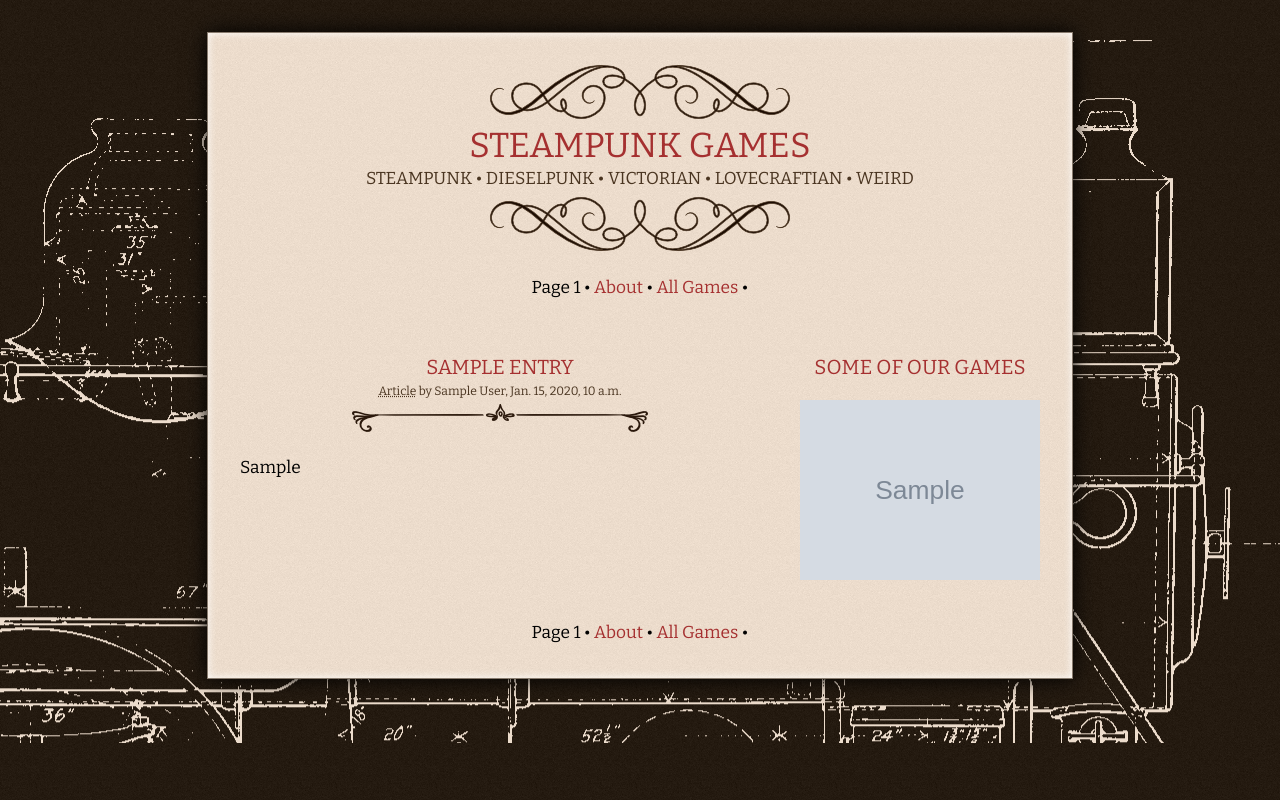
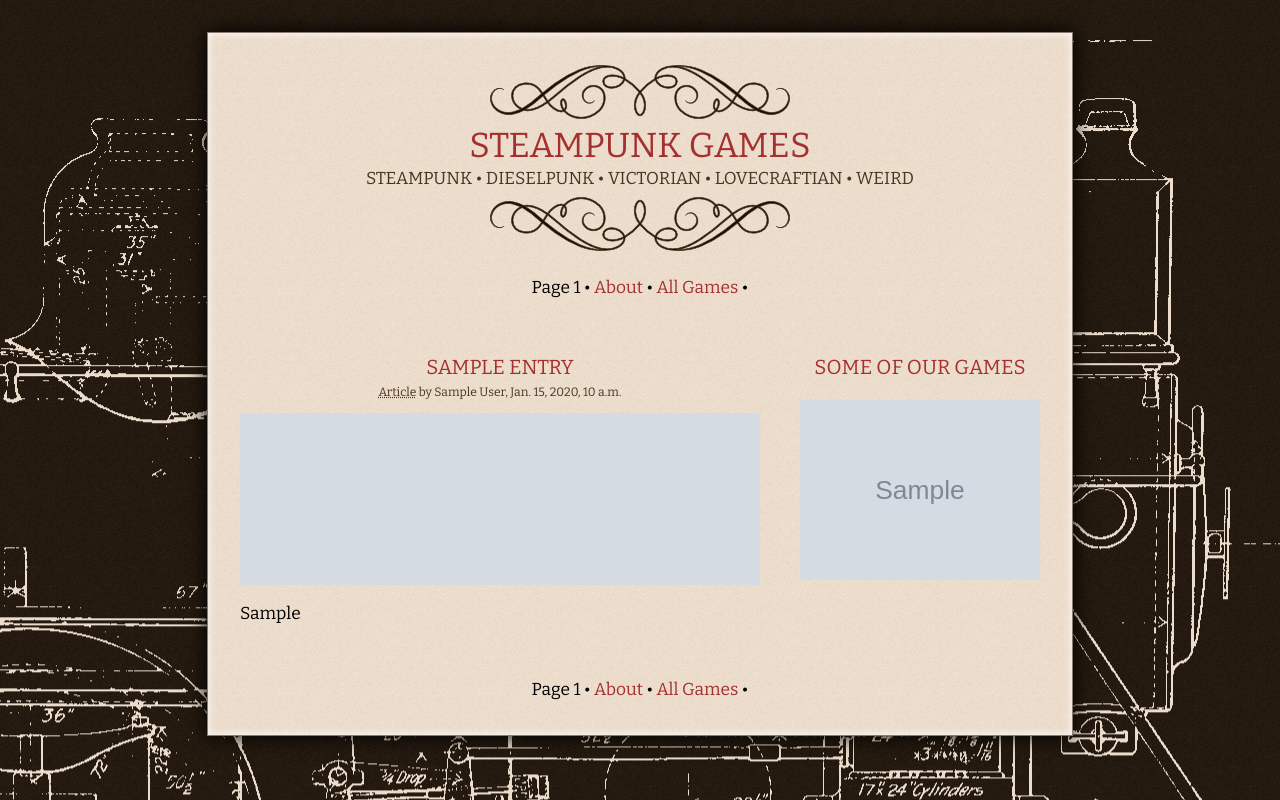
Before and after one commit to Zarkonnen/steampunkgames-realsite, a Django app: template steampunkgames/templates/home.html in a window 1280 px wide. Run offline with Django 3.2, Linux system fonts and the light colour scheme; the template is opened without the code that fills it: most values are stand-ins (such as "Sample title", 1, 10 or a date in 2020); grey boxes marked "Sample" are stand-in pictures.

Commit message:
Splash images for articles.

```diff
--- a/steampunkgames/models.py
+++ b/steampunkgames/models.py
@@ -68,6 +68,7 @@ class Entry(models.Model):
     activeSlug = models.SlugField(max_length=1000, default="", blank=True)
     activeLede = models.TextField(default="", blank=True)
     activeText = models.TextField(default="", blank=True)
+    splashImage = models.FileField(upload_to='splash_images/', blank=True)
 
     @property
     def secret(self):
--- a/steampunkgames/templates/authors.html
+++ b/steampunkgames/templates/authors.html
@@ -8,6 +8,7 @@
     <img src="{% static "steampunkgames/img/header-calligraphy-1.png" %}">
     <h1>Active Members</h1>
     <img src="{% static "steampunkgames/img/header-calligraphy-2.png" %}">
+    <p><a href="{% url "home" %}">Home</a></p>
 </div>
 <p>We are a group blog by a number of Indie developers who like Steampunk. We write both about our own games and about others.</p>
 {% for a in authors %}
--- a/steampunkgames/templates/editEntry.html
+++ b/steampunkgames/templates/editEntry.html
@@ -66,11 +66,12 @@
 {% for e in commandErrors %}
     <p class="commandError">{{ e }}</p>
 {% endfor %}
-<form method="POST" action="{% url "editEntry" entry.id %}">
+<form method="POST" action="{% url "editEntry" entry.id %}" enctype="multipart/form-data">
     {% csrf_token %}
     <table class="editor">
     {{ form.as_table }}
     </table>
+    <p>Splash image is optional and should have a 3:1 aspect ratio.</p>
     <input type="submit" value="Save" id="saveButton">
 </form>
 
--- a/steampunkgames/templates/home.html
+++ b/steampunkgames/templates/home.html
@@ -32,15 +32,18 @@
         {% for e in entries %}
         <div class="newsitem">
             <a href="{% url "entry" e.activeSlug %}" class="newstitle"><h3>{{ e.activeTitle }}</h3>
-            <p class="date">
+            <span class="date">
                 {% if e.devLog %}
                     <abbr title="An article by a game creator about their own game.">Dev Log</abbr> by
                 {% else %}
                     <abbr title="An article by a game creator about a topic other than their own game.">Article</abbr> by
                 {% endif %}
             {{ e.owner.profile.displayName }}, {{ e.posted }}
-            </p>
-            <img src="{% static "steampunkgames/img/ruler.png" %}" class="ruler"></a>
+            </span>
+            {% if e.splashImage %}
+                <div style="width: 100%; height: 0px; padding-bottom: 33%; overflow: hidden; margin-top: 0.5em;"><img src="/media/{{ e.splashImage }}" style="width: 100%;"></div>
+            {% endif %}
+            </a>
             <p>{{ e.activeLede }}</p>
         </div>
         {% endfor %}
--- a/steampunkgames/views.py
+++ b/steampunkgames/views.py
@@ -124,7 +124,7 @@ def profileGame(request):
 class EntryForm(ModelForm):
     class Meta:
         model=Entry
-        fields=["game", "title", "slug", "lede", "text"]
+        fields=["game", "title", "slug", "lede", "text", "splashImage"]
 
 @secure
 def editEntry(request, entryID):
@@ -175,7 +175,7 @@ def editEntry(request, entryID):
                 entry.delete()
                 return HttpResponseRedirect(reverse('steampg.steampunkgames.views.dashboard'))
         else:
-            form = EntryForm(request.POST, instance=entry)
+            form = EntryForm(request.POST, request.FILES, instance=entry)
             if form.is_valid():
                 form.save()
                 return HttpResponseRedirect(reverse('editEntry', args=[entry.id]))
```
Also changed, not shown: steampunkgames/migrations/0009_entry_splashimage.py (added).
